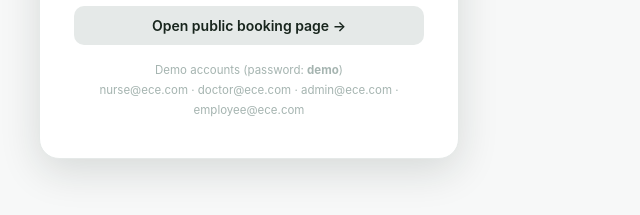
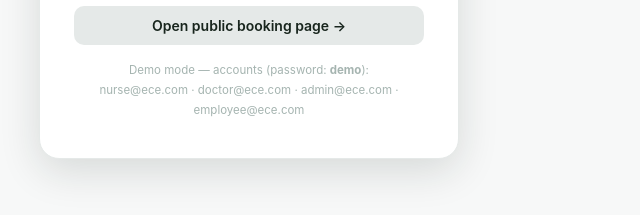
Before and after one commit to ecewfm/ece-clinic, a website: page public/index.html in a window 1280 px wide. Shown: the part 553-768 px from the top of the page, 391-1031 px from the left. Drawn offline with Linux system fonts and the light colour scheme.

Commit message:
Add files via upload

```diff
--- a/public/index.html
+++ b/public/index.html
@@ -352,9 +352,9 @@
     </div>
     <button class="btn btn-primary btn-block" onclick="doLogin()">Sign in</button>
     <button class="btn btn-ghost btn-block" style="margin-top:9px" onclick="openPublic()">Open public booking page →</button>
-    <div class="hint">
-      Demo accounts (password: <b>demo</b>)<br/>
-      nurse@ece.com · doctor@ece.com · admin@ece.com · employee@ece.com
+    <div class="hint" id="loginHint">
+      Sign in with your ECE email and password.<br/>
+      Need access or forgot your password? Contact your administrator.
     </div>
   </div>
 </div>
@@ -402,6 +402,13 @@ const API_BASE = (function(){
     return isLocal ? "" : "/api";
   }catch(e){ return ""; }
 })();
+
+// In demo/offline mode (no live backend) show the demo accounts so the standalone
+// demo file is usable. On the live site this stays the neutral helper text.
+if(!API_BASE){
+  const h=document.getElementById('loginHint');
+  if(h) h.innerHTML='Demo mode — accounts (password: <b>demo</b>):<br/>nurse@ece.com · doctor@ece.com · admin@ece.com · employee@ece.com';
+}
 
 /* ============================================================
    ZOHO CREATOR — official Clinic Visits form (nurse/doctor).
```
